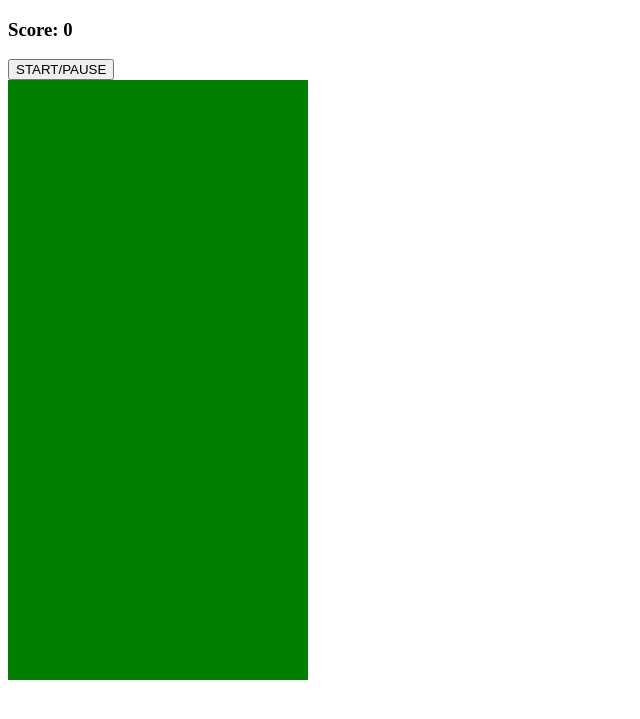
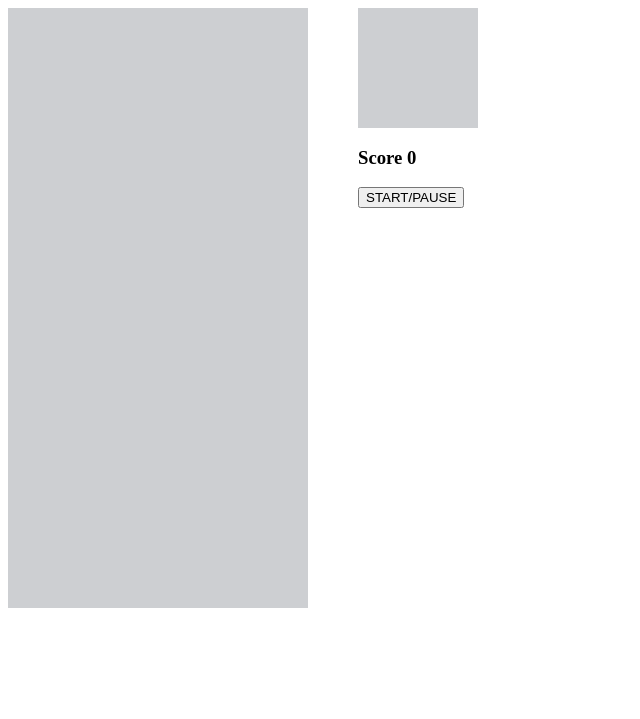
Before and after one commit to wwrk22/ez-tetris, a PHP site: page / in a window 1280 px wide. Shown: the top 719 px of the page, without its empty margins (0-640 px from the left). Run offline with PHP 8.4, Linux system fonts and the light colour scheme.

Commit message:
Game board and up-next board layout

```diff
--- a/index.html
+++ b/index.html
@@ -1,5 +1,5 @@
 <!DOCTYPE html>
-<html lang="en" dir="ltr">
+<html>
     <head>
         <meta charset="UTF-8">
         <link rel="stylesheet" href="style.css"></link>
@@ -7,10 +7,7 @@
     </head>
 
     <body>
-        <h3>Score: <span id="score">0</span></h3>
-        <button id="start-btn">START/PAUSE</button>
-
-        <div id="board-container">
+        <div id="game-container">
             <!-- The game board -->
             <div id="tetris-board">
                 <div></div>
@@ -225,25 +222,18 @@
                 <div class="occupied-block"></div>
             </div>
 
-            <!-- This shows the tetromino that will spawn next -->
-            <div id="up-next-board">
-                <div></div>
-                <div></div>
-                <div></div>
-                <div></div>
-                <div></div>
-                <div></div>
-                <div></div>
-                <div></div>
-                <div></div>
-                <div></div>
-                <div></div>
-                <div></div>
-                <div></div>
-                <div></div>
-                <div></div>
-                <div></div>
+            <div>
+                <div id="up-next-board">
+
+                </div>
+
+                <div id="score-container">
+                    <h3>Score <span>0</span></h3>
+                </div>
+
+                <button id="start-btn">START/PAUSE</button>
             </div>
+
         </div>
 
         <!-- Allow page to load quicker by putting script-tag here -->
--- a/style.css
+++ b/style.css
@@ -1,3 +1,7 @@
+#game-container {
+    display: flex;
+}
+
 #score {
 
 }
@@ -19,7 +23,8 @@
     flex-wrap: wrap;
     width: 300px;
     height: 600px;
-    background-color: green;
+    margin-right: 50px;
+    background-color: #CDCFD2;
 }
 
 #tetris-board div {
@@ -30,7 +35,11 @@
 
 
 #up-next-board {
-
+    display: flex;
+    flex-wrap: wrap;
+    width: 120px;
+    height: 120px;
+    background-color: #CDCFD2;
 }
 
 #up-next-board div {
```
